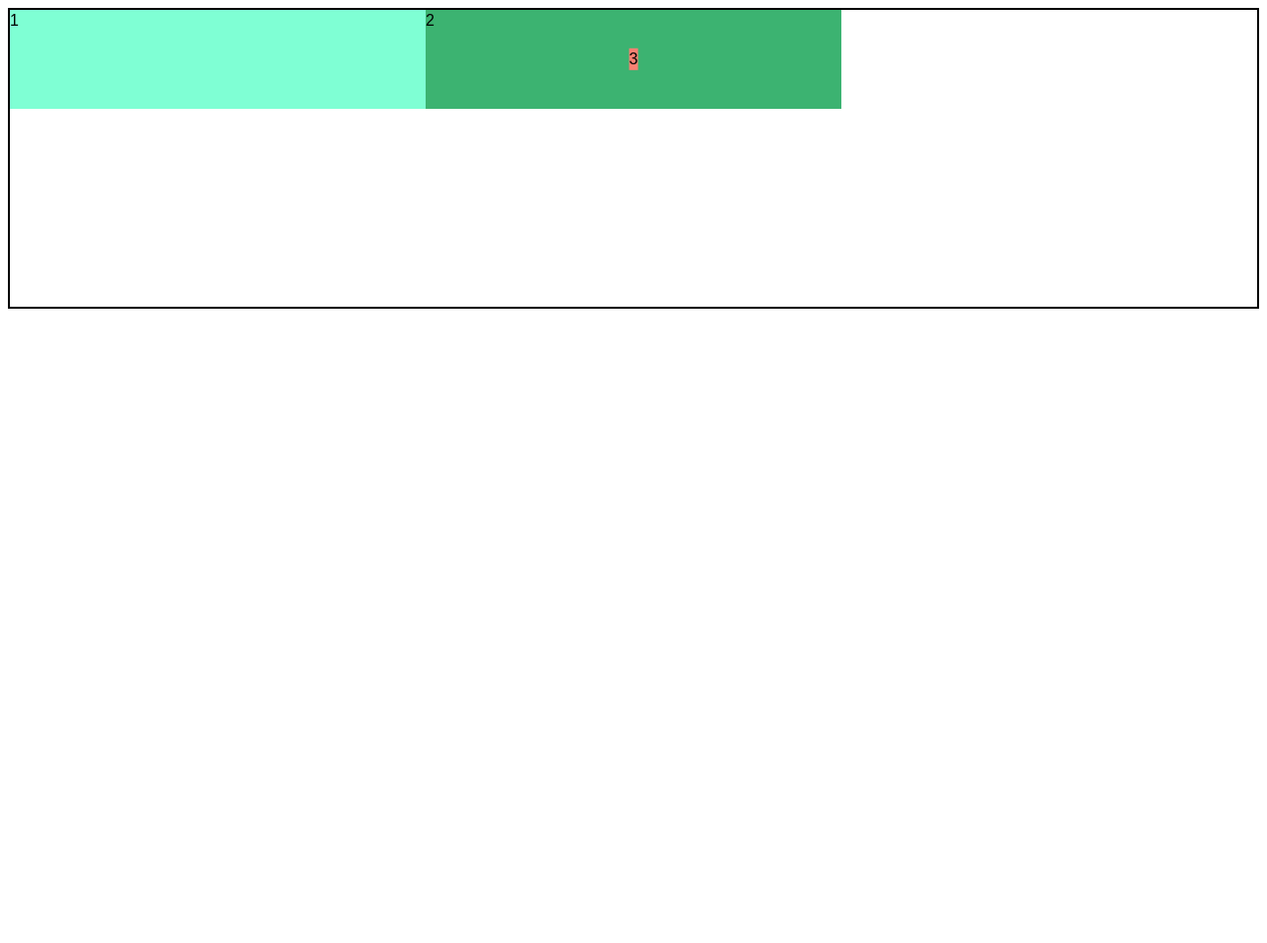
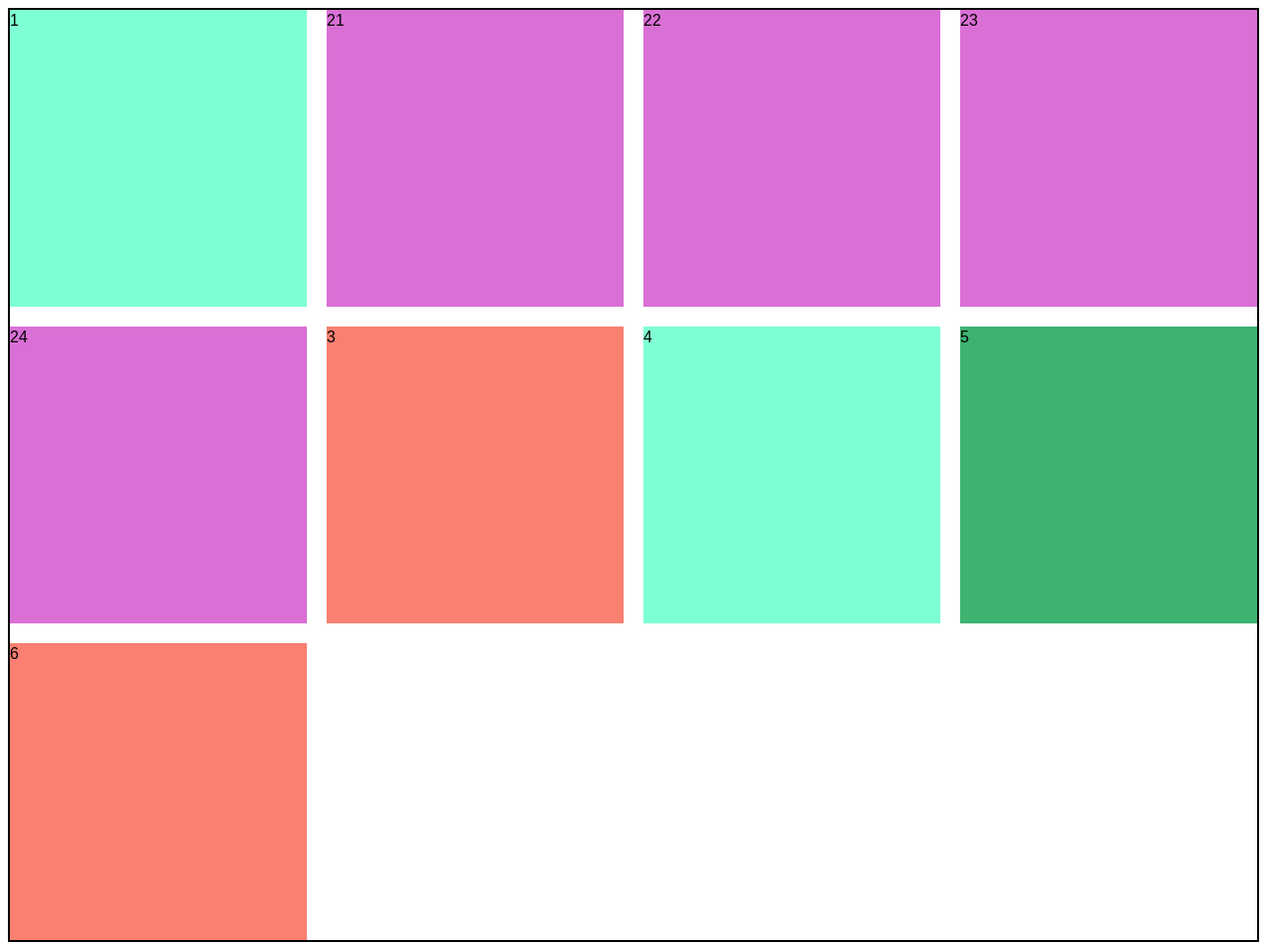
Before and after one commit to Dar1aK/grid-tutorial, a plain HTML site: page index.html in a window 1280 px wide. Shown: the whole page at 99% size. Before the commit the page ends 800 px from the top, so only its background shows below. Drawn offline with Linux system fonts and the light colour scheme.

Commit message:
#10 grid property

```diff
--- a/index.html
+++ b/index.html
@@ -10,12 +10,17 @@
 <body>
     <div class="container">
         <div class="item" style="background-color: aquamarine;">1</div>
-        <div class="item" style="background-color: mediumseagreen">2</div>
+        <div class="item" style="background-color: mediumseagreen">
+            <div class="item" style="background-color: orchid">21</div>
+            <div class="item" style="background-color: orchid">22</div>
+            <div class="item" style="background-color: orchid">23</div>
+            <div class="item" style="background-color: orchid">24</div>
+        </div>
         <div class="item" style="background-color: salmon">3</div>
-        <!-- <div class="item" style="background-color: aquamarine;">4</div>
+        <div class="item" style="background-color: aquamarine;">4</div>
         <div class="item" style="background-color: mediumseagreen">5</div>
         <div class="item" style="background-color: salmon">6</div>
-        <div class="item" style="background-color: aquamarine;">7</div>
+        <!-- <div class="item" style="background-color: aquamarine;">7</div>
         <div class="item" style="background-color: mediumseagreen">8</div>
         <div class="item" style="background-color: salmon">9</div>
         <div class="item" style="background-color: aquamarine;">10</div>
--- a/styles.css
+++ b/styles.css
@@ -8,27 +8,20 @@ body {
 
 .container {
     display: grid;
-    grid-template-columns: repeat(3, 1fr);
-    grid-template-rows: repeat(3, 100px);
-    position: relative;
+    /* grid: repeat(3,100px)/repeat(4,1fr); */
+    /* grid:
+        '. . . .' 100px
+        '. . . .' 100px
+        '. . . .' 100px
+        / 1fr 1fr 1fr 1fr; */
+    /* grid: repeat(3,100px)/auto-flow dense 100px; */
+    grid: auto-flow 300px/repeat(4, 1fr);
+    grid-gap: 20px;
     border: 2px solid;
 }
 
-.item:nth-child(1) {
-    /* grid-column-end: 3 span;
-    grid-row-end: 2 span; */
-    /* grid-area: 1/1/3/4;
-    z-index: 1; */
+
+
+.container>.item:nth-child(2) {
+    display: contents;
 }
-
-.item:nth-child(2) {
-    /* grid-area: 2/1/4/2; */
-}
-
-.item:nth-child(3) {
-    grid-area: 1/2/2/3;
-    position: absolute;
-    top: 50%;
-    left: 50%;
-    transform: translate(-50%,-50%);
-}
```
